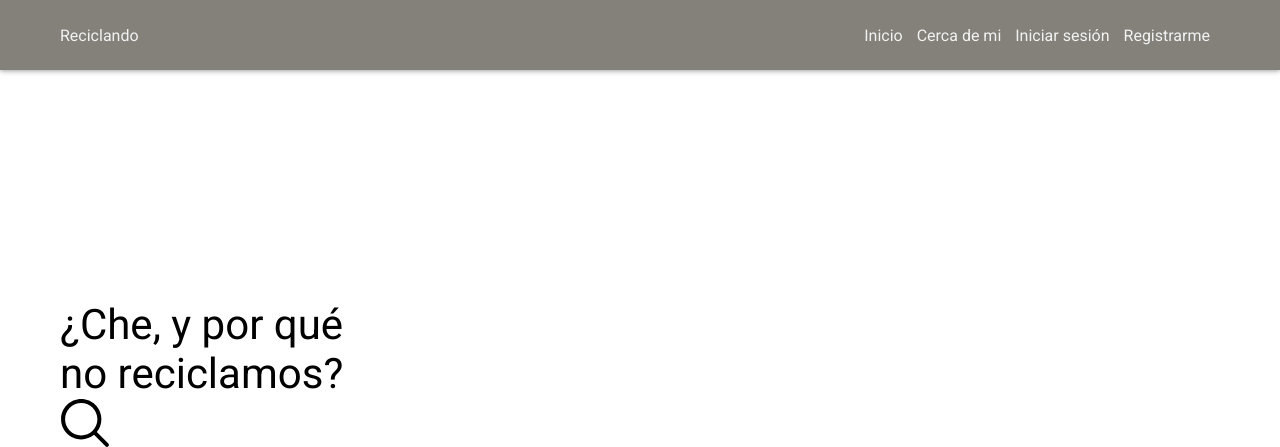
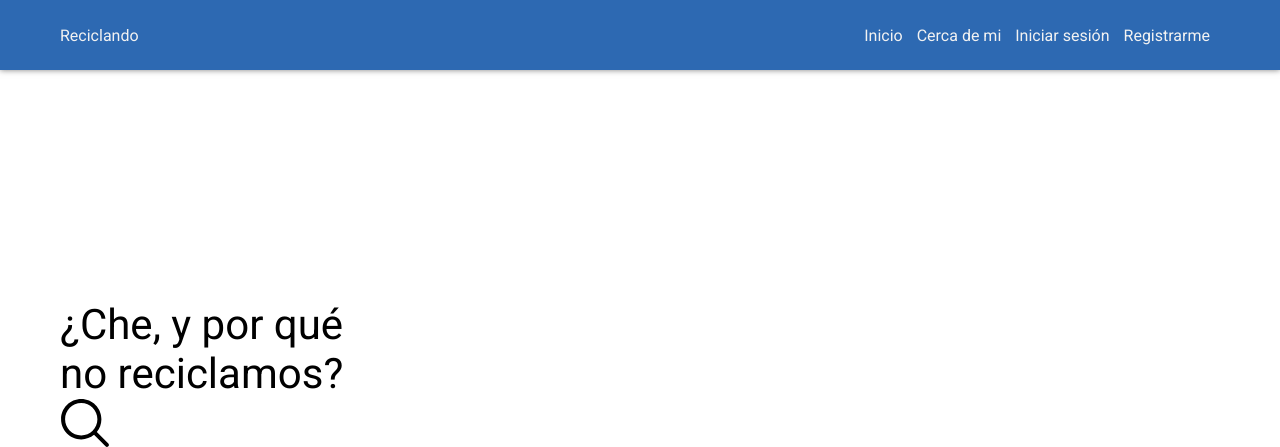
Before and after one commit to nmachado03/reciclando, a Flask app: page / in a window 1280 px wide. Shown: the top 447 px of the page. Run offline with Flask 2, Linux system fonts and the light colour scheme; some libraries are stand-ins or nearby versions.

Commit message:
color de fondo correcto

```diff
--- a/src/static/css/style.css
+++ b/src/static/css/style.css
@@ -20,7 +20,7 @@ body{
 
 /* Menu layout.html */
 header{
-    background: #84817a;
+    background: #2d69b2;
     width: 100%;
     box-shadow: 0px 0px 6px rgba(0, 0, 0, 0.5) ;
 }
```
